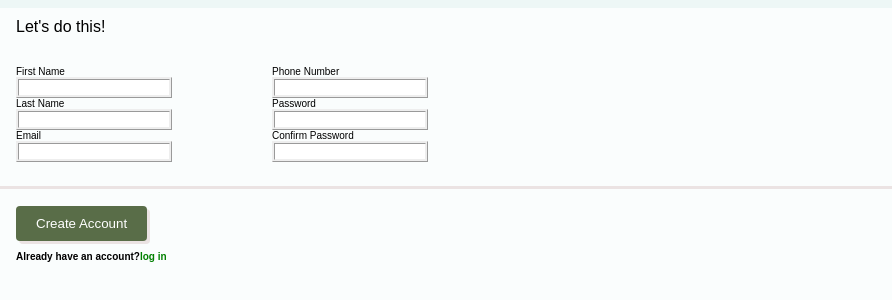
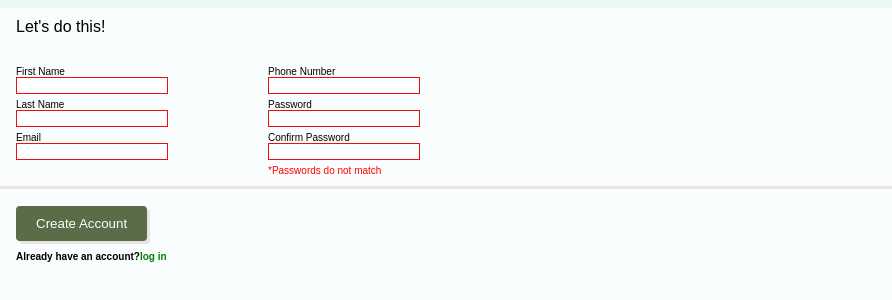
Before and after one commit to Yinkusadel/T.O.P-SIGN-UP-FORM, a website: page index.html in a window 1280 px wide. Shown: the part 192-492 px from the top of the page, 388-1280 px from the left. Drawn offline with Linux system fonts and the light colour scheme.

Commit message:
add complete solution

```diff
--- a/css/styles.css
+++ b/css/styles.css
@@ -109,20 +109,35 @@
   flex-direction: column;
 }
 
+.label .input {
+  display: block;
+}
+
 input {
   border-style: ridge;
   outline: none;
   width: 150px;
+  margin-bottom: 5px;
 }
 
-input:focus {
-  border: 1px solid blue;
-  border-radius: 2px;
+.input:invalid {
+  border: 1px solid #ee0e0e;
 }
 
-input:active {
-  border: 1px solid green;
-  border-radius: 2px;
+.input:focus {
+  border-color: #0000;
+  box-shadow: 0 2px 6px #000;
+  border-bottom: none;
+}
+
+.error {
+  display: none;
+}
+
+.input:invalid + .error {
+  display: block;
+  color: #ff0101;
+  margin-top: 2px;
 }
 
 .acc-button {
@@ -136,6 +151,11 @@ input:active {
   box-shadow: 3px 3px #ebe3e3;
 }
 
+.acc-button:hover {
+  color: black;
+  background-color: #363232;
+}
+
 .link-text {
   margin-left: 20px;
   margin-top: 10px;
--- a/index.html
+++ b/index.html
@@ -34,25 +34,38 @@
             <div class="form-body">
               <div class="form-lists">
                 <div class="forms left">
-                  <label for="first_name">First Name</label>
-                  <input type="text" name="first_name" id="first_name" required/>
+                  <label for="first_name" class="label"
+                    >First Name
+                    <input class="input" type="text" name="first_name" id="first_name" required />
+                  </label>
 
-                  <label for="last_name">Last Name</label>
-                  <input type="text" name="last_name" id="last_name" required/>
+                  <label for="last_name" class="label"
+                    >Last Name
+                    <input class="input" type="text" name="last_name" id="last_name" required />
+                  </label>
 
-                  <label for="email">Email</label>
-                  <input type="text" name="email" id="email" required/>
+                  <label for="email" class="label"
+                    >Email
+                    <input class="input" type="text" name="email" id="email" required />
+                  </label>
                 </div>
 
                 <div class="forms right">
-                  <label for="phone_number">Phone Number</label>
-                  <input type="tel" name="phone_number" id="phone_number" required/>
+                  <label for="phone_number" class="label"
+                    >Phone Number
+                    <input class="input" type="tel" name="phone_number" id="phone_number" required />
+                  </label>
 
-                  <label for="password">Password</label>
-                  <input class="error" type="password" name="password" id="password" required/>
+                  <label for="password" class="label"
+                    >Password
+                    <input class="input" type="password" name="password" id="password" required />
+                  </label>
 
-                  <label for="confirm_password">Confirm Password</label>
-                  <input type="password" name="confirm_password" id="confirm_password" required/>
+                  <label for="confirm_password" class="label"
+                    >Confirm Password
+                    <input class="input" type="password" name="confirm_password" id="confirm_password" required />
+                    <p class="error">*Passwords do not match</p>
+                  </label>
                 </div>
               </div>
 
```
Also changed, not shown: README.md.
